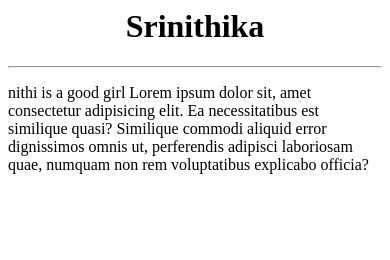
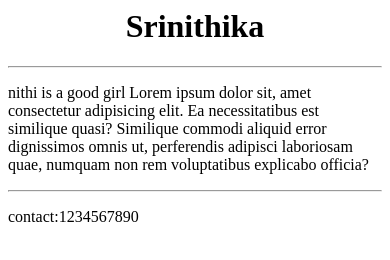
Before and after one commit to SRINITHIKAK/htmlpage, a plain HTML site: page index.html in a window 390 px wide. Drawn offline with Linux system fonts and the light colour scheme.

Commit message:
added phone number by nithi branch

```diff
--- a/index.html
+++ b/index.html
@@ -3,3 +3,5 @@
 </center>
 <hr>
 <p>nithi is a good girl Lorem ipsum dolor sit, amet consectetur adipisicing elit. Ea necessitatibus est similique quasi? Similique commodi aliquid error dignissimos omnis ut, perferendis adipisci laboriosam quae, numquam non rem voluptatibus explicabo officia?</p>
+<hr>
+<p>contact:1234567890</p>
```
